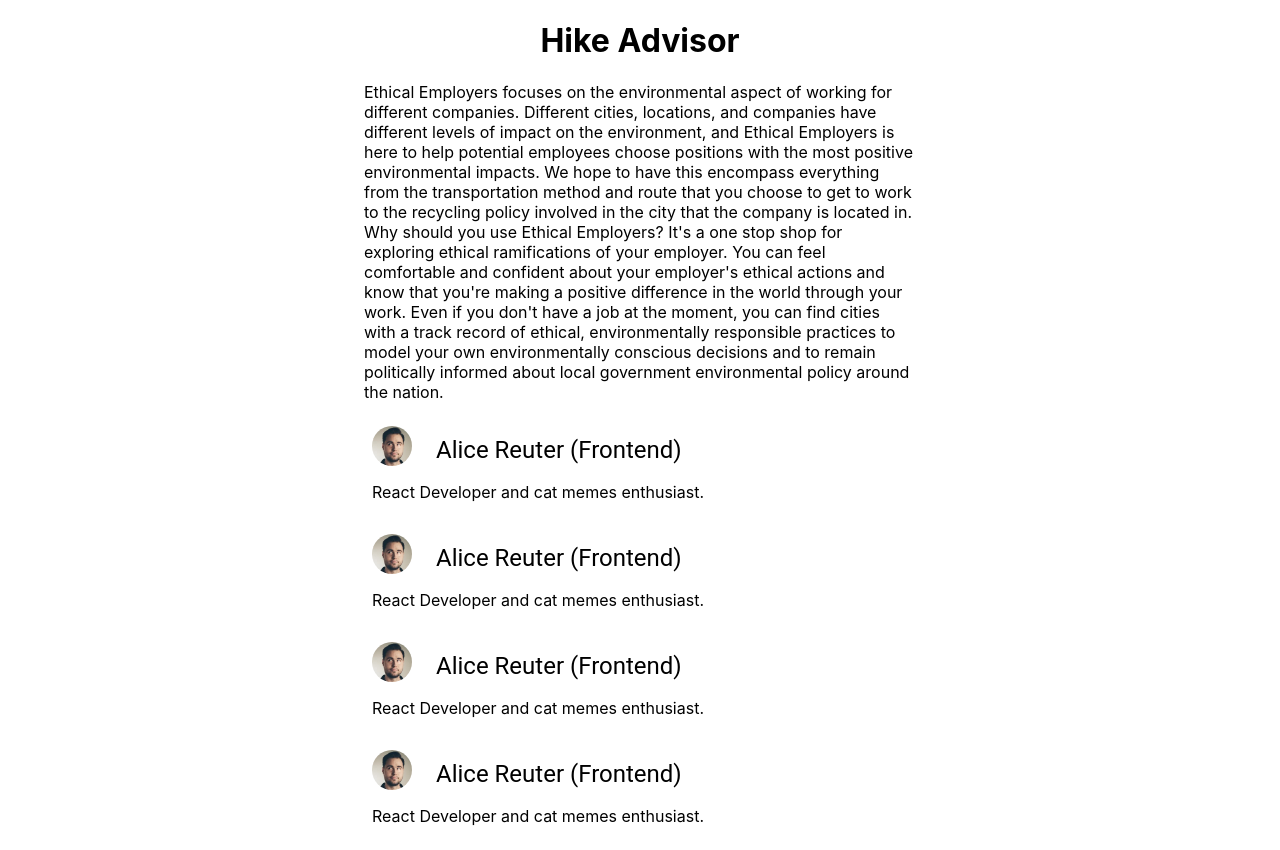
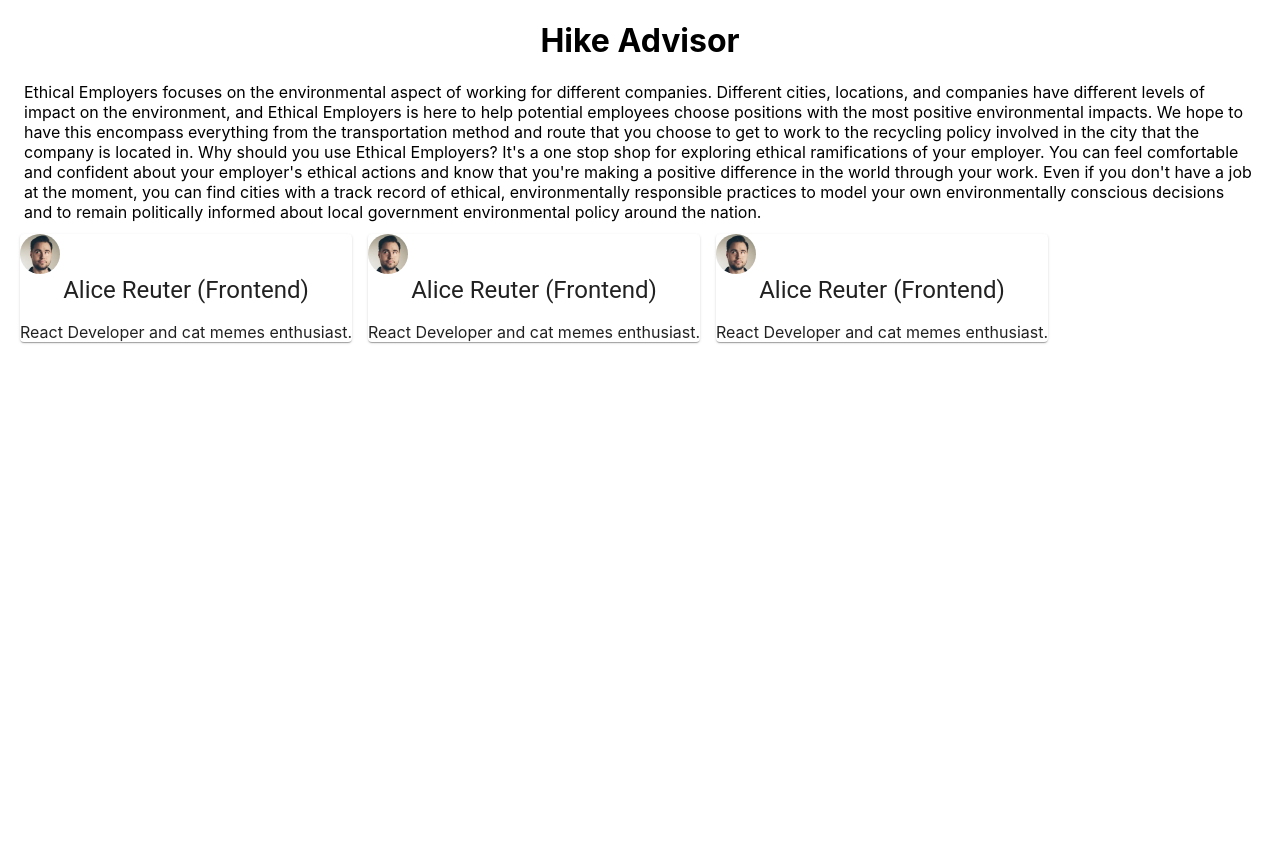
Before and after one commit to alicelambda/hikeadvisor, a React (Create React App) app in the folder frontend/: page / in a window 1280 px wide. After the commit the page ends 800 px from the top, so only its background shows below. Built offline with nearby package versions, Linux system fonts and the light colour scheme.

Commit message:
got blurbs to render in 3 rows

```diff
--- a/frontend/src/About.js
+++ b/frontend/src/About.js
@@ -7,15 +7,15 @@
 export default function About() {
 
     return (
-        <Container maxWidth="sm">
+
+        <Container >
             <h1>Hike Advisor</h1>
             <p>
             Ethical Employers focuses on the environmental aspect of working for different companies. Different cities, locations, and companies have different levels of impact on the environment, and Ethical Employers is here to help potential employees choose positions with the most positive environmental impacts. We hope to have this encompass everything from the transportation method and route that you choose to get to work to the recycling policy involved in the city that the company is located in.
 
 Why should you use Ethical Employers? It's a one stop shop for exploring ethical ramifications of your employer. You can feel comfortable and confident about your employer's ethical actions and know that you're making a positive difference in the world through your work. Even if you don't have a job at the moment, you can find cities with a track record of ethical, environmentally responsible practices to model your own environmentally conscious decisions and to remain politically informed about local government environmental policy around the nation.
             </p>
-            <Grid>
-                <Blurb/>
+            <Grid container spacing={3}>
                 <Blurb/>
                 <Blurb/>
                 <Blurb/>
--- a/frontend/src/About/Blurb.js
+++ b/frontend/src/About/Blurb.js
@@ -4,6 +4,7 @@
 import { Typography } from '@material-ui/core';
 import Grid from '@material-ui/core/Grid';
 import Card from '@material-ui/core/Card';
+import Paper from '@material-ui/core/Paper';
 
 const useStyles = makeStyles(theme => ({
     root: {
@@ -12,6 +13,13 @@
         margin: theme.spacing(1),
       },
     },
+    paper: {
+      height: 140,
+      width: 100,
+    },
+    control: {
+      padding: theme.spacing(2),
+    },
   }));
 
 
@@ -19,14 +27,16 @@
     const classes = useStyles();
     return (
 
-        <div className={classes.root}>
-            <Grid container direction={'row'} width="sm">
+        <div className={classes.root} >
+           <Grid item xs={12} spacing={3}>
+          <Paper>
                 <Avatar alt="Remy Sharp" src="/face.jpg" className={classes.large} />
                 <Typography variant="h5" component="h2" id="blurbtitle">
                   Alice Reuter (Frontend)
                 </Typography>
                 <p>React Developer and cat memes enthusiast.</p>
-              </Grid>
+          </Paper>
+          </Grid>
         </div>
     )
 
--- a/frontend/src/App.css
+++ b/frontend/src/App.css
@@ -40,9 +40,3 @@
 p {
   text-align:left;
 }
-
-
-#blurbtitle {
-  padding-left: 1.5rem;
-  margin-top: 0.5rem;
-}
```
